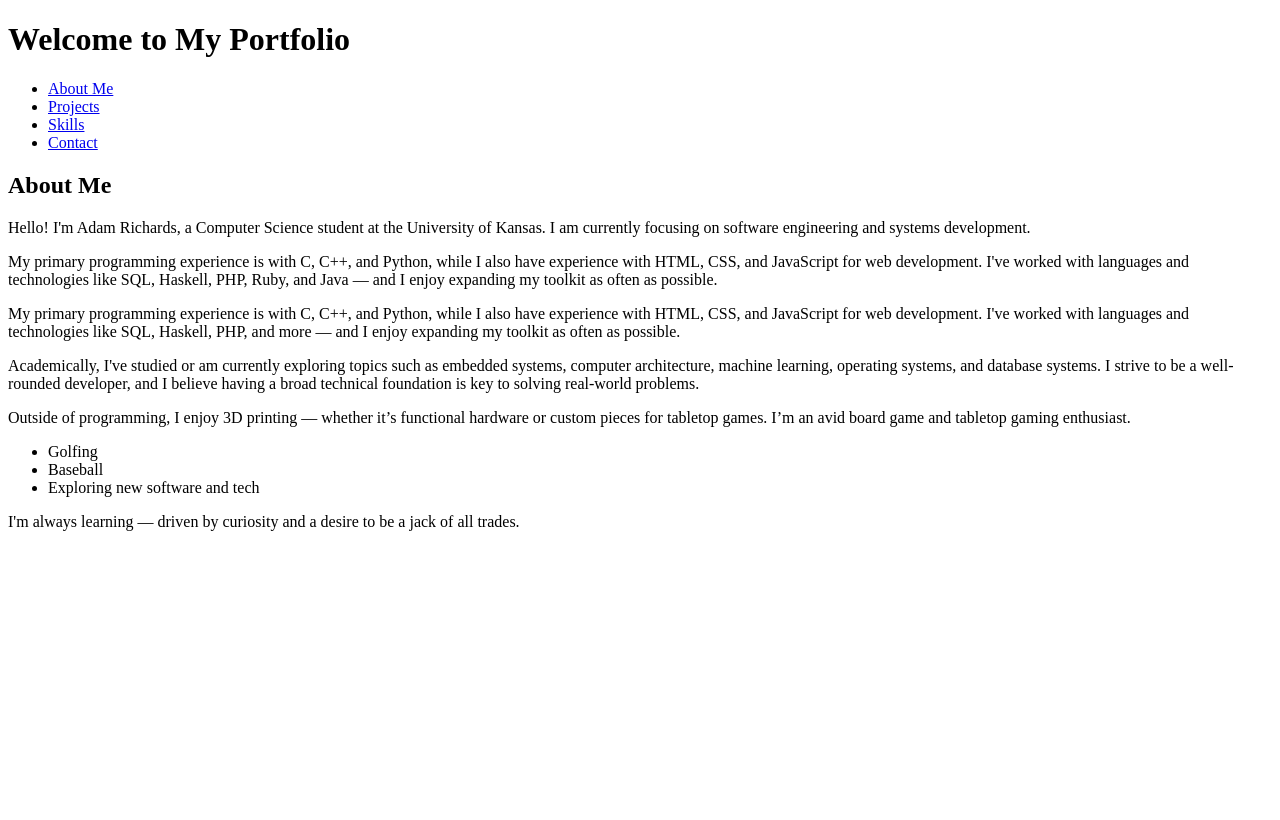
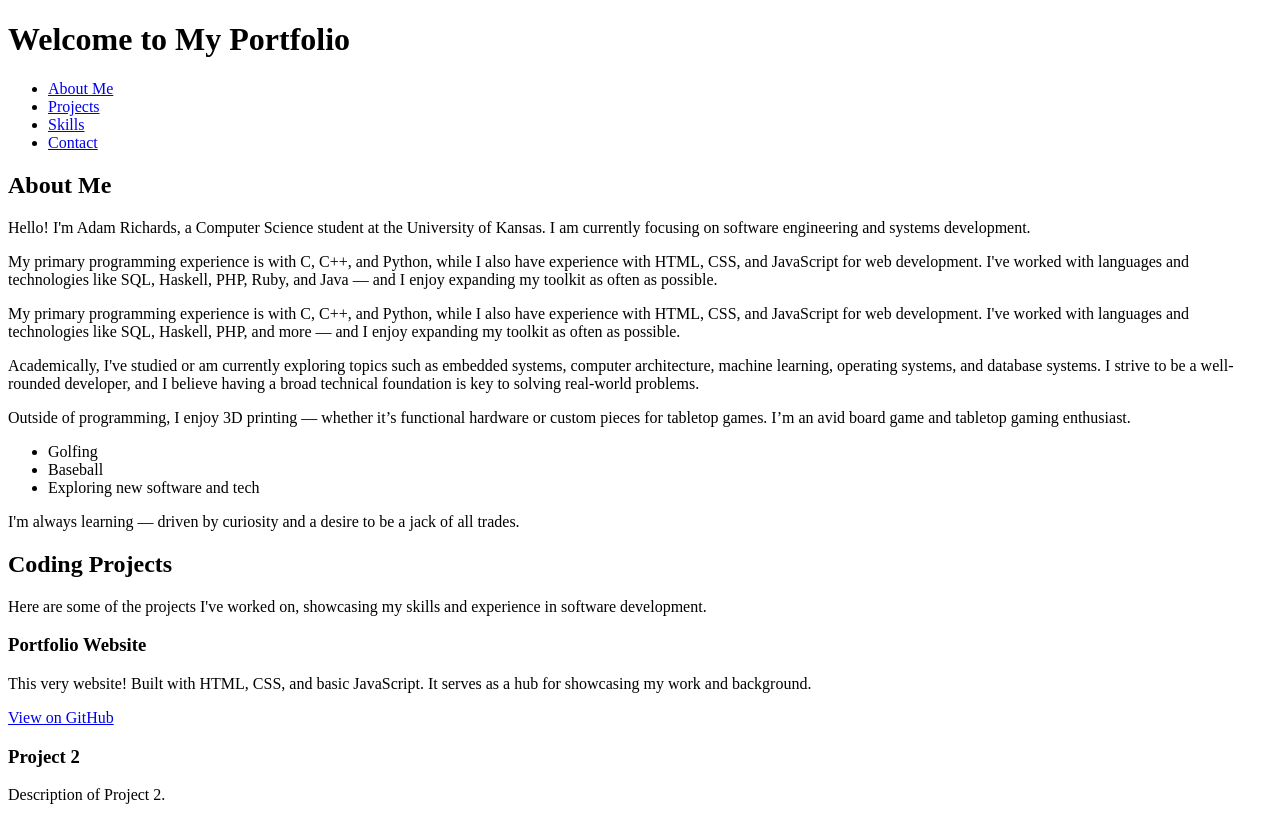
Before and after one commit to AdamRichards98/portfolio-website, a plain HTML site: page index.html in a window 1280 px wide. Drawn offline with Linux system fonts and the light colour scheme.

Commit message:
Added Coding Projects Section to index.html

```diff
--- a/index.html
+++ b/index.html
@@ -3,8 +3,9 @@
 <head>
     <meta charset="UTF-8">
     <meta name="viewport" content="width=device-width, initial-scale=1.0">
-    <title>Adam Richards | Portfolio</title>
-    <meta name="description" content="Welcome to my portfolio! I am a web developer passionate about creating beautiful and functional websites.">
+    <title>Adam Richards | Project Portfolio</title>
+    <meta name="description" content="Welcome to my portfolio! I am a Computer Science student at the University of Kansas, focusing on software engineering and systems development.">
+    <meta name="keywords" content="Adam Richards, Computer Science, Portfolio, Software Engineering, Systems Development">
     <link rel="stylesheet" href="styles.css">
 </head>
 <body>
@@ -49,5 +50,21 @@
             </p>
 
         </section>
+
+    <section id="projects">
+        <h2>Coding Projects</h2>
+        <p>Here are some of the projects I've worked on, showcasing my skills and experience in software development.</p>
+
+            <div class="project">
+                <h3>Portfolio Website</h3>
+                <p>This very website! Built with HTML, CSS, and basic JavaScript. It serves as a hub for showcasing my work and background.</p>
+                <a href="https://github.com/AdamRichards98/portfolio-website" target="_blank">View on GitHub</a>
+            </div>
+
+            <h3>Project 2</h3>
+            <p>
+                Description of Project 2.
+            </p>
+    </section>
 </body>
 </html>
```
